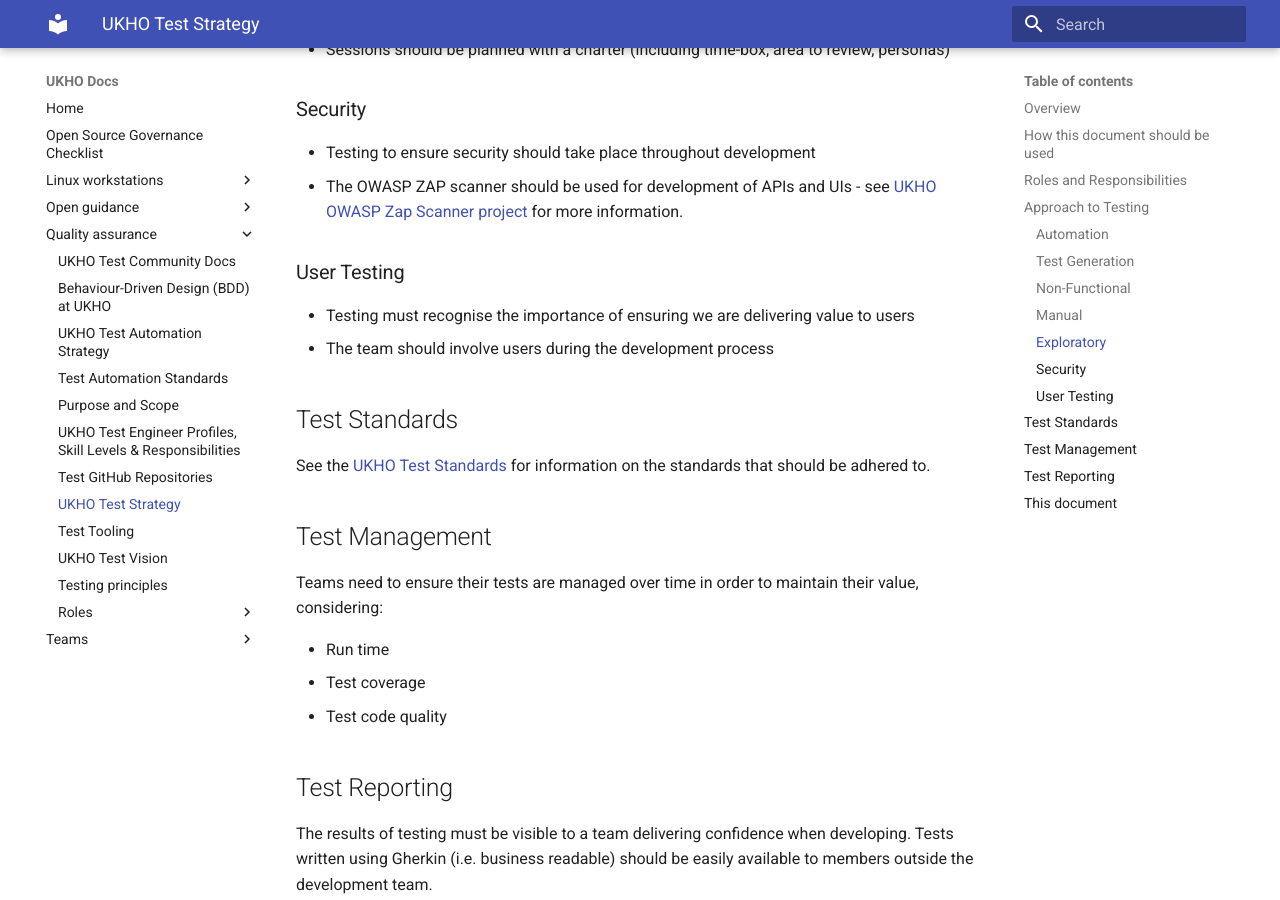
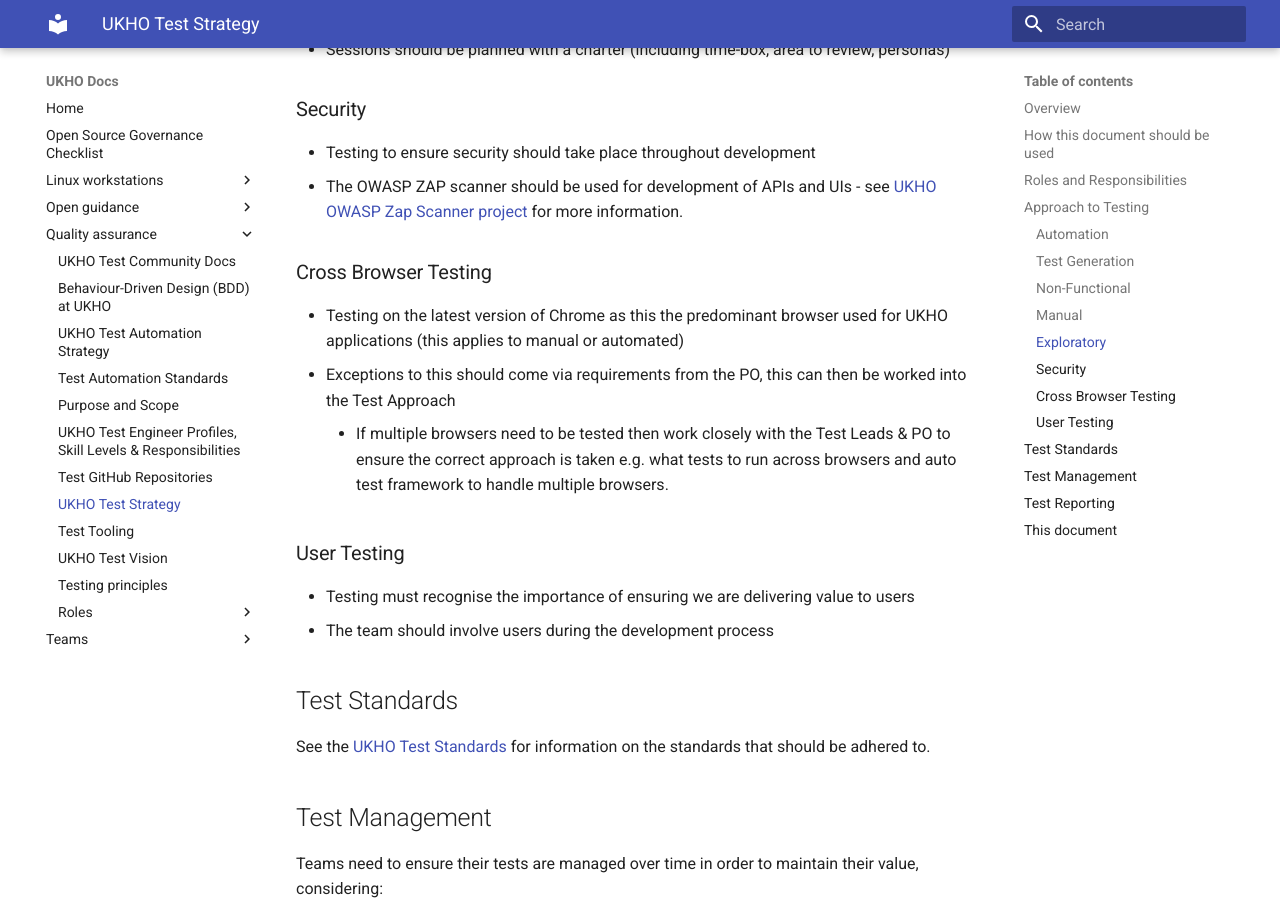
Before and after one commit to UKHO/docs, an MkDocs documentation site: the page built from docs/quality-assurance/test-strategy.md, in a window 1280 px wide and 900 px high, scrolled down 1498 px. Built offline with MkDocs 1.6.1 and Material for MkDocs 9.7.7, drawn with Linux system fonts in a browser that asks for light colours.

Commit message:
Add Cross Browser Testing section to test-strategy

```diff
--- a/docs/quality-assurance/test-strategy.md
+++ b/docs/quality-assurance/test-strategy.md
@@ -46,6 +46,12 @@ Teams should adhere to this strategy when determining their team approach to tes
 * Testing to ensure security should take place throughout development
 * The OWASP ZAP scanner should be used for development of APIs and UIs - see [UKHO OWASP Zap Scanner project](https://github.com/UKHO/owasp-zap-scan) for more information.
 
+### Cross Browser Testing
+
+* Testing on the latest version of Chrome as this the predominant browser used for UKHO applications (this applies to manual or automated)
+* Exceptions to this should come via requirements from the PO, this can then be worked into the Test Approach
+	* If multiple browsers need to be tested then work closely with the Test Leads & PO to ensure the correct approach is taken e.g. what tests to run across browsers and auto test framework to handle multiple browsers.
+
 ### User Testing
 
 * Testing must recognise the importance of ensuring we are delivering value to users
```
